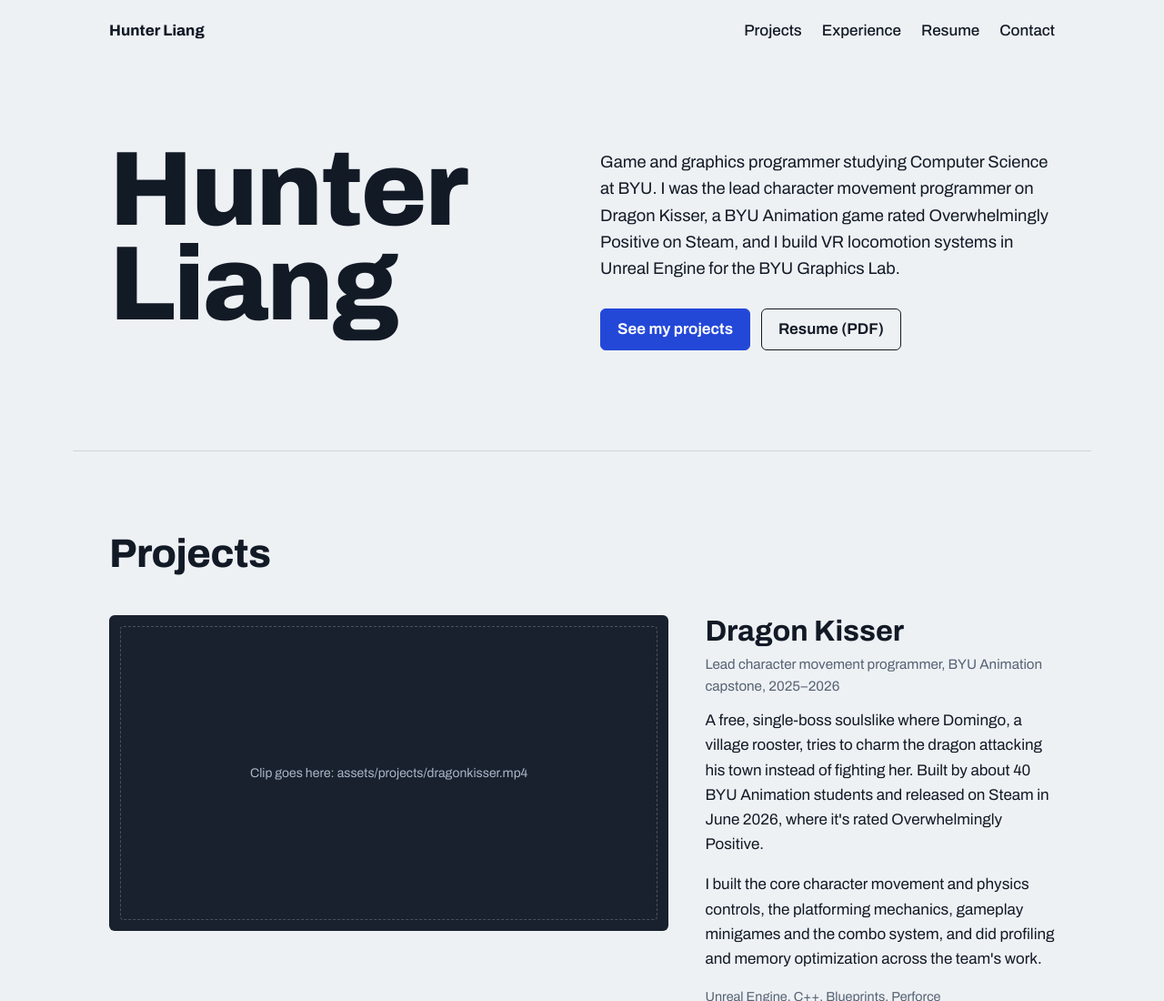
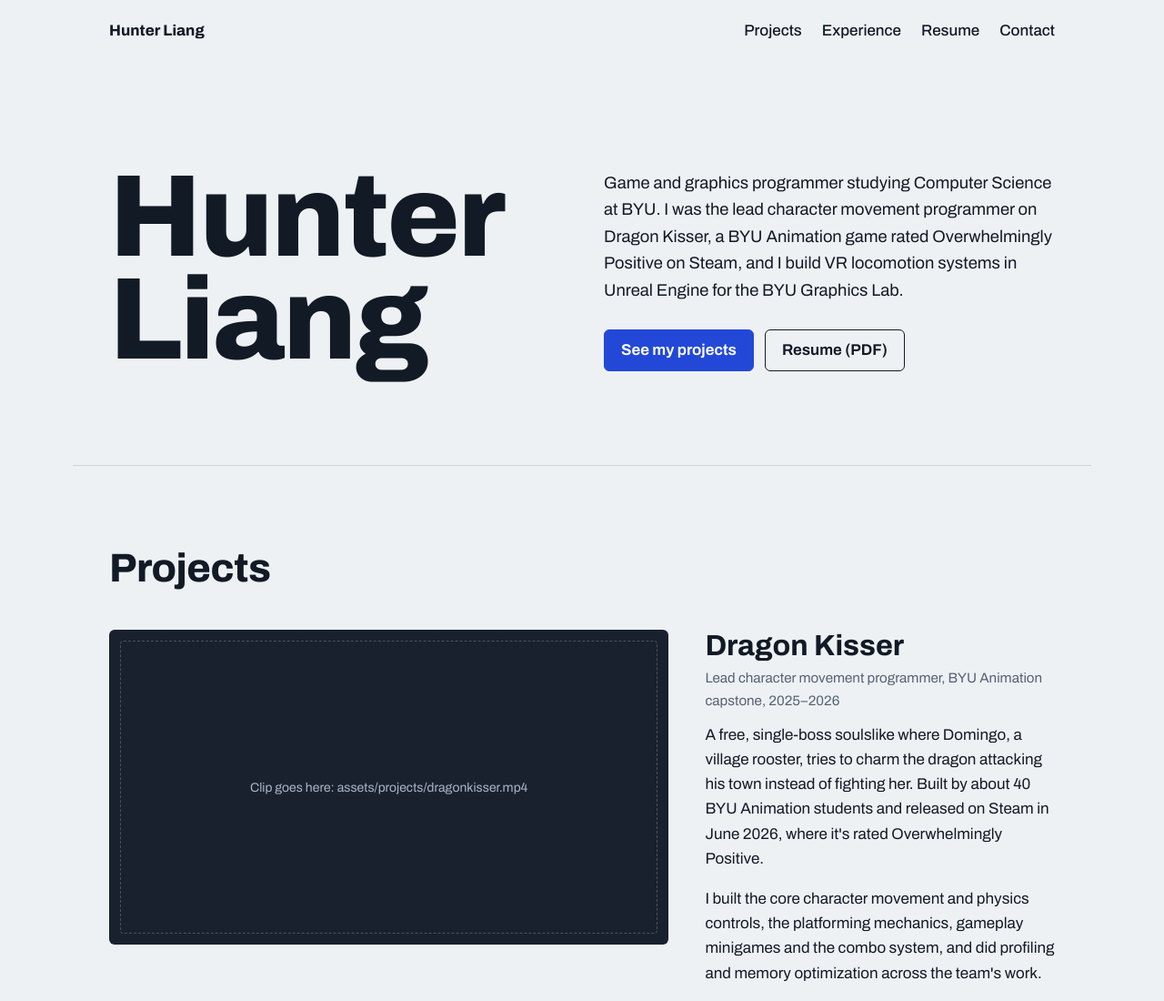
Before and after one commit to lianghunter/lianghunter.github.io, a plain HTML site: page index.html in a window 1280 px wide. Shown: the top 1100 px of the page at 91% size. Drawn offline with Linux system fonts and the light colour scheme.

Commit message:
Refactor hero styles and update amber status dot
Updated styles for hero section and adjusted layout for smaller screens.

```diff
--- a/style.css
+++ b/style.css
@@ -10,7 +10,7 @@
   --line: #cdd4dc;        /* dividers */
   --accent: #2348d8;      /* cobalt: links, buttons */
   --accent-ink: #ffffff;  /* text on accent */
-  --amber: #e89a2c;       /* status dot, render buckets */
+  --amber: #e89a2c;       /* "In progress" status dot */
   --frame: #19212e;       /* dark frame behind clips */
   --todo-bg: #fff1c9;
   --todo-line: #d99413;
@@ -113,23 +113,25 @@ a:hover { text-decoration-thickness: 2px; }
 .site-header nav a:hover { color: var(--accent); }
 
 /* ---------- hero ---------- */
+/* Name on the left, intro on the right, bottoms lined up.
+   Stacks into one column on narrow screens (see the bottom of this file). */
 .hero {
   display: grid;
-  grid-template-columns: minmax(0, 1fr) minmax(0, 1.05fr);
-  align-items: center;
-  gap: clamp(32px, 5vw, 64px);
-  padding-block: clamp(32px, 7vw, 88px) clamp(48px, 8vw, 104px);
+  grid-template-columns: auto minmax(0, 31rem);
+  justify-content: space-between;
+  align-items: end;
+  gap: 32px clamp(40px, 6vw, 88px);
+  padding-block: clamp(40px, 9vw, 120px) clamp(56px, 8vw, 104px);
 }
 .hero h1 {
-  font-size: clamp(3.4rem, 9.5vw, 7.25rem);
+  font-size: clamp(3.4rem, 10vw, 8.5rem);
   font-weight: 820;
   font-stretch: 125%;
-  line-height: 0.9;
+  line-height: 0.88;
   letter-spacing: -0.02em;
-  margin-bottom: 28px;
 }
 .hero h1 span { display: block; }
-.lede { font-size: 1.15rem; max-width: 34em; color: var(--ink); }
+.lede { font-size: 1.15rem; margin: 0; color: var(--ink); }
 
 .hero-actions { display: flex; flex-wrap: wrap; gap: 12px; margin: 28px 0 0; }
 .button {
@@ -142,18 +144,6 @@ a:hover { text-decoration-thickness: 2px; }
 .button:hover { filter: brightness(1.08); }
 .button-quiet { background: transparent; color: var(--ink); border-color: var(--ink); }
 .button-quiet:hover { background: var(--ink); color: var(--bg); filter: none; }
-
-.hero-render { margin: 0; }
-.hero-render canvas {
-  width: 100%;
-  aspect-ratio: 4 / 3;
-  background: var(--frame);
-  border-radius: var(--radius);
-}
-.hero-render figcaption {
-  margin-top: 10px; font-size: 0.875rem; color: var(--muted);
-  font-variant-numeric: tabular-nums;
-}
 
 /* ---------- sections ---------- */
 .section {
@@ -272,8 +262,7 @@ a:hover { text-decoration-thickness: 2px; }
 
 /* ---------- small screens ---------- */
 @media (max-width: 860px) {
-  .hero { grid-template-columns: 1fr; }
-  .hero-render canvas { aspect-ratio: 16 / 10; }
+  .hero { grid-template-columns: minmax(0, 36rem); }
   .project-featured { grid-template-columns: 1fr; }
   .project-featured h3 { margin-top: 4px; }
 }
```
